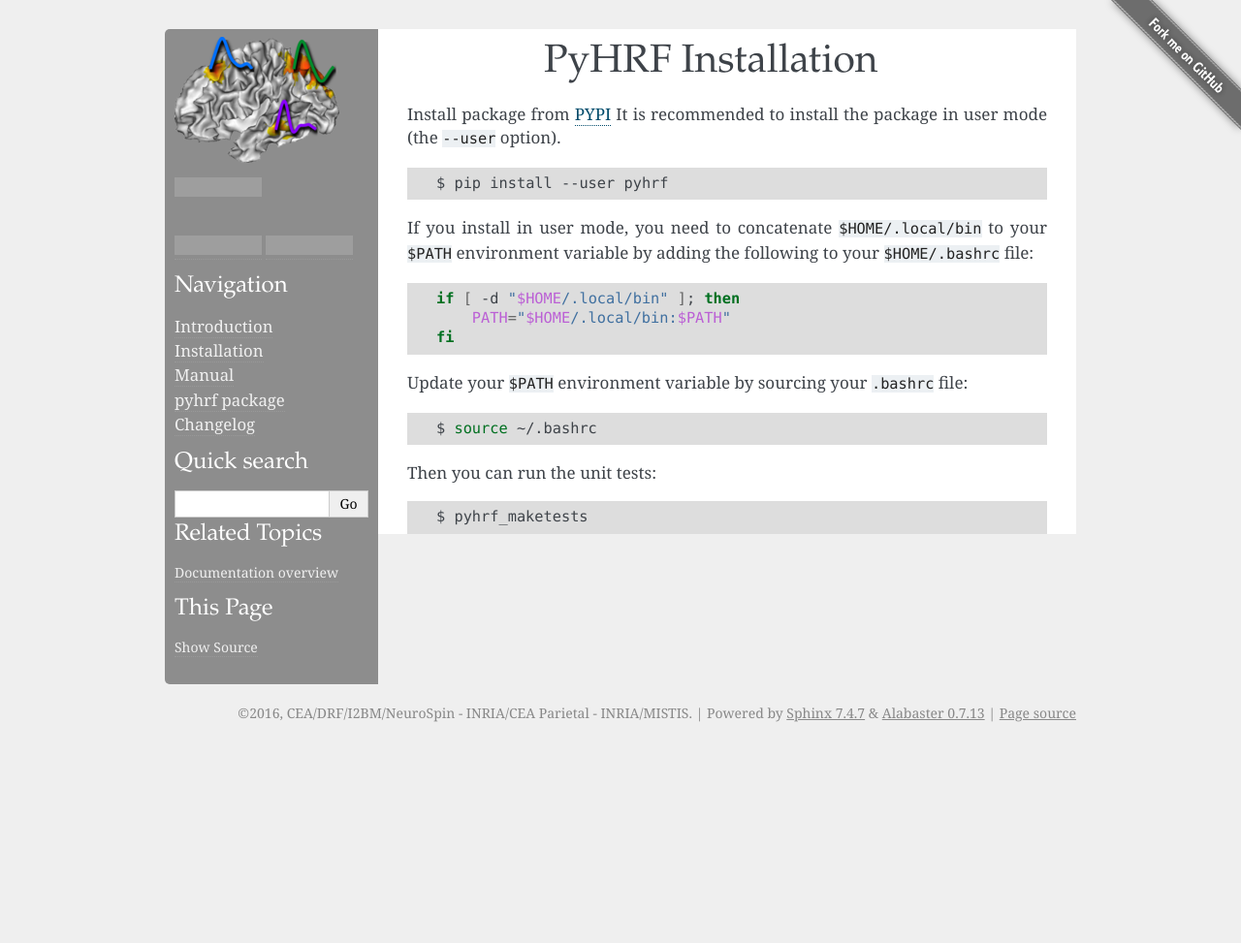
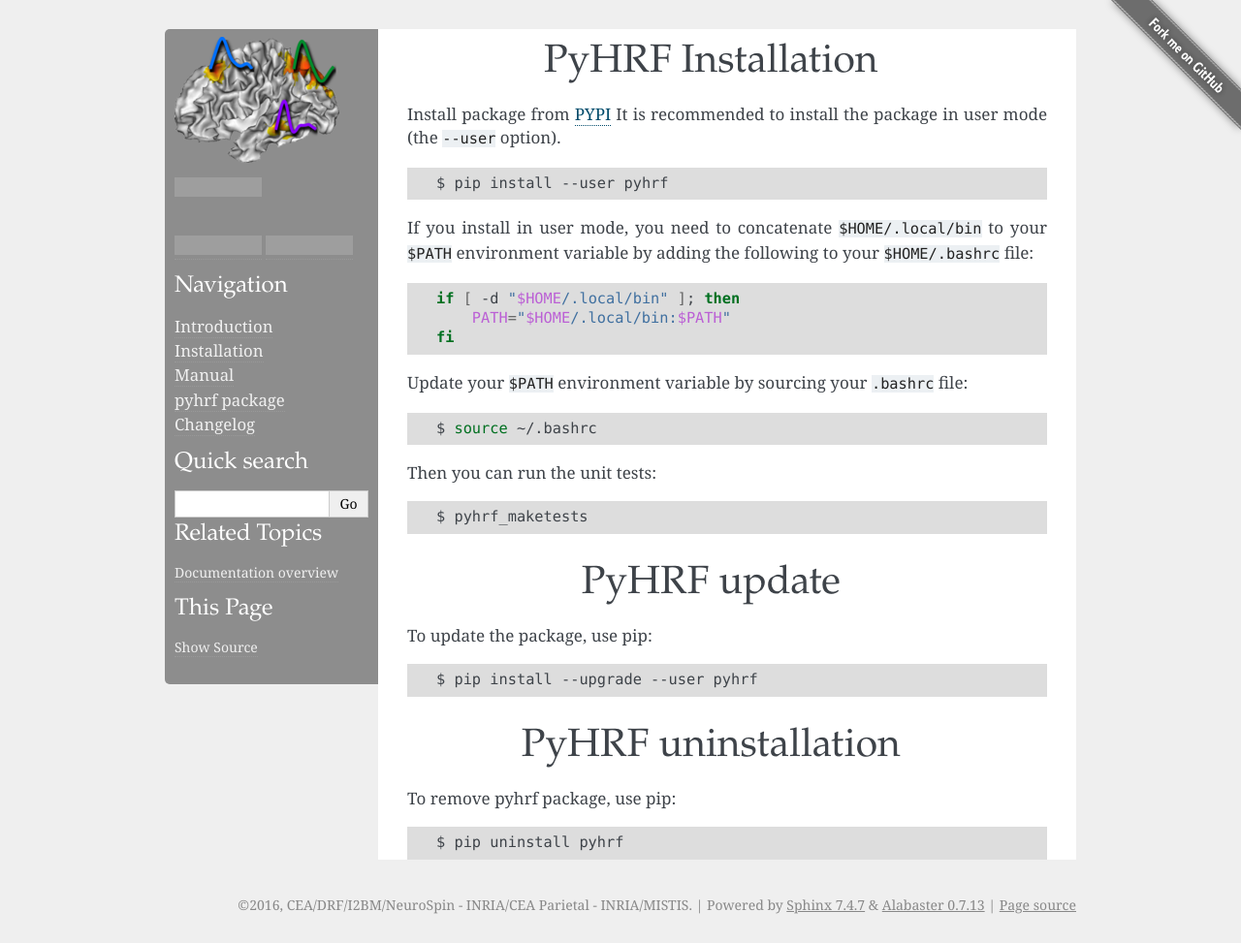
Before and after one commit to pyhrf/pyhrf, a Sphinx documentation site: the page built from doc/sphinx/source/pyhrf_installation.rst, in a window 1280 px wide, cut to the strip 0-973 px from the top of the page. Shown: the whole strip at 97% size. Built offline with Sphinx 7.4.7, drawn with Linux system fonts in a browser that asks for light colours; formulas are drawn with MathJax 3; pages that are not in the unit, such as notebooks, are missing from menus; before the commit the page ends 900 px from its top, so only the background shows below that; grey boxes are pictures that could not be loaded.

Commit message:
add instructions for pyhrf upgrade and uninstallation

```diff
--- a/doc/sphinx/source/pyhrf_installation.rst
+++ b/doc/sphinx/source/pyhrf_installation.rst
@@ -29,3 +29,22 @@
 .. code:: bash
 
      $ pyhrf_maketests
+
+PyHRF update
+############
+
+To update the package, use pip:
+
+.. code:: bash
+
+    $ pip install --upgrade --user pyhrf
+
+
+PyHRF uninstallation
+####################
+
+To remove pyhrf package, use pip:
+
+.. code:: bash
+
+    $ pip uninstall pyhrf
```
